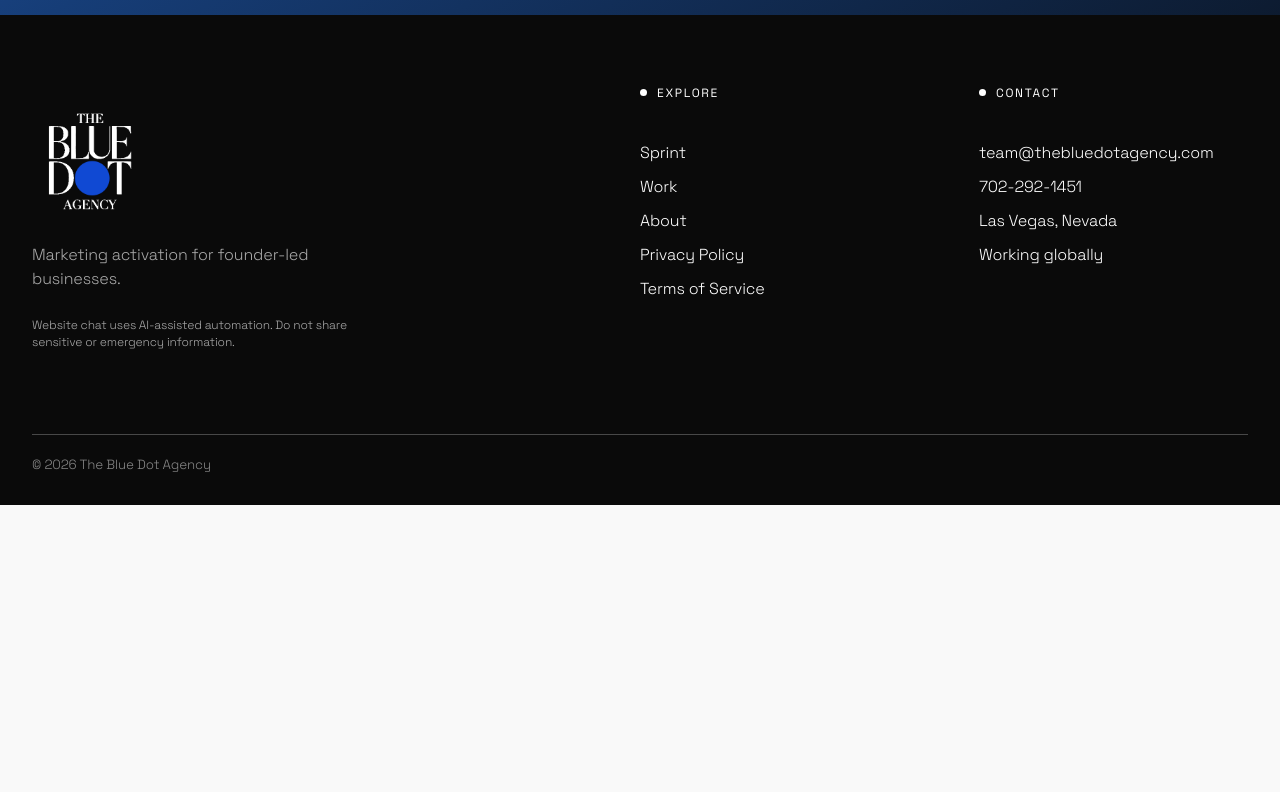
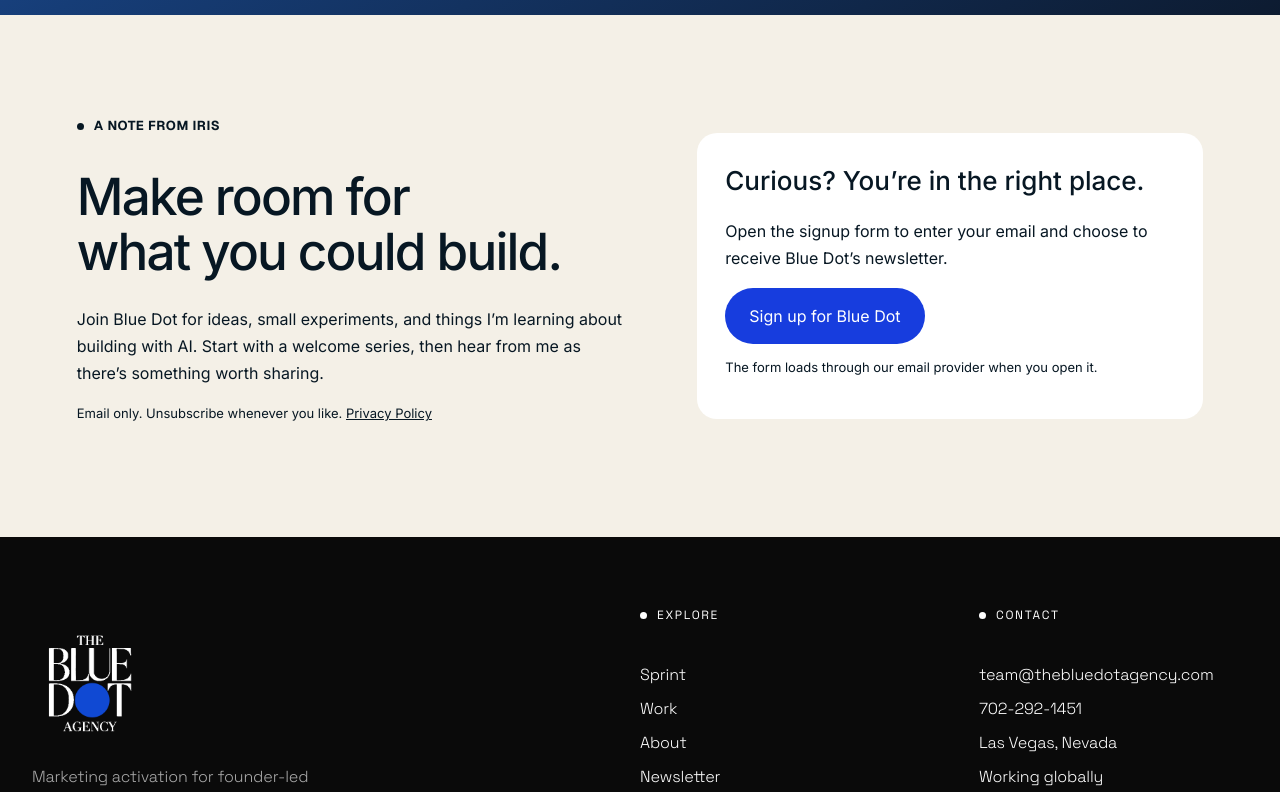
Before and after one commit to thebluedotagency/BlueDotAgency, a React (Vite) app: page / in a window 1280 px wide. Shown: the part 7340-8132 px from the top of the page. Before the commit the page ends 7845 px from the top, so only its background shows below. Built offline with nearby package versions, Linux system fonts and the light colour scheme.

Commit message:
Connect website newsletter signup to GHL

```diff
--- a/src/App.jsx
+++ b/src/App.jsx
@@ -8,15 +8,16 @@
 import {About} from './components/About.jsx';
 import {Faq} from './components/Faq.jsx';
 import {Contact} from './components/Contact.jsx';
+import {Newsletter} from './components/Newsletter.jsx';
 import {Footer} from './components/Footer.jsx';
 
 export function App() {
   useEffect(() => {
     const observer = new IntersectionObserver(
-      entries => entries.forEach(entry => entry.isIntersecting && entry.target.classList.add('seen')),
+      (entries) => entries.forEach((entry) => entry.isIntersecting && entry.target.classList.add('seen')),
       {threshold: 0.12},
     );
-    document.querySelectorAll('.reveal').forEach(el => observer.observe(el));
+    document.querySelectorAll('.reveal').forEach((el) => observer.observe(el));
     return () => observer.disconnect();
   }, []);
 
@@ -35,6 +36,7 @@
         <About />
         <Faq />
         <Contact />
+        <Newsletter />
       </main>
       <Footer />
     </>
--- a/src/components/Footer.jsx
+++ b/src/components/Footer.jsx
@@ -21,6 +21,7 @@
               {label}
             </a>
           ))}
+          <a href="#newsletter">Newsletter</a>
           <a href="/privacy-policy">Privacy Policy</a>
           <a href="/terms-and-conditions">Terms of Service</a>
         </div>
--- /dev/null
+++ b/src/components/Newsletter.jsx
@@ -0,0 +1,49 @@
+import {useState} from 'react';
+
+const signupUrl = 'https://api.leadconnectorhq.com/widget/form/ReAP14PpMPi76G2KeYq5';
+
+export function Newsletter() {
+  const [opened, setOpened] = useState(false);
+  return (
+    <section className="newsletter" id="newsletter" aria-labelledby="newsletter-title">
+      <div>
+        <p className="eyebrow">A note from Iris</p>
+        <h2 id="newsletter-title">
+          Make room for
+          <br />
+          what you could build.
+        </h2>
+        <p>
+          Join Blue Dot for ideas, small experiments, and things I’m learning about building with AI. Start with a
+          welcome series, then hear from me as there’s something worth sharing.
+        </p>
+        <p className="newsletter-small">
+          Email only. Unsubscribe whenever you like. <a href="/privacy-policy">Privacy Policy</a>
+        </p>
+      </div>
+      <div className="newsletter-signup">
+        {opened ? (
+          <>
+            <iframe src={signupUrl} title="Blue Dot newsletter signup" className="newsletter-form" />
+            <p className="newsletter-small">
+              Form not loading?{' '}
+              <a href={signupUrl} target="_blank" rel="noreferrer">
+                Open the signup form
+              </a>
+              .
+            </p>
+          </>
+        ) : (
+          <>
+            <h3>Curious? You’re in the right place.</h3>
+            <p>Open the signup form to enter your email and choose to receive Blue Dot’s newsletter.</p>
+            <button className="primary-button" type="button" onClick={() => setOpened(true)}>
+              Sign up for Blue Dot
+            </button>
+            <p className="newsletter-small">The form loads through our email provider when you open it.</p>
+          </>
+        )}
+      </div>
+    </section>
+  );
+}
--- a/src/legal.jsx
+++ b/src/legal.jsx
@@ -6,7 +6,8 @@
   <p className="legal-kicker">Effective Date: September 3, 2026</p><h1>Privacy Policy</h1>
   <p className="legal-lead">Employ AI, an S corporation doing business as The Blue Dot Agency, operates this website. This notice explains what we collect, why we collect it, the services that help us operate the site, and the choices available to you.</p>
   <Section title="1. Information We Collect"><Bullets><li>Contact and inquiry information, such as your name, email address, phone number, company, and messages you send us.</li><li>Appointment information and communication preferences submitted through our booking provider.</li><li>Chat content and related interaction records when you choose to use the website chat.</li><li>Technical and usage information, such as IP address, browser, device, referring page, pages viewed, and interaction data.</li><li>Consent, opt-in, opt-out, and communication records.</li></Bullets><p>Please do not submit sensitive personal information, health information, financial account credentials, government identification numbers, or emergency information through the website chat or booking form.</p></Section>
-  <Section title="2. How We Use Information"><Bullets><li>Respond to inquiries and schedule conversations.</li><li>Provide requested services and communicate about appointments.</li><li>Operate, secure, troubleshoot, and improve the website.</li><li>Understand website use when you permit analytics.</li><li>Maintain consent and opt-out records and meet legal obligations.</li></Bullets></Section>
+  <Section title="2. How We Use Information"><Bullets><li>Send the Blue Dot welcome series and newsletter when you subscribe, and manage your email preferences.</li>
+              <li>Respond to inquiries and schedule conversations.</li><li>Provide requested services and communicate about appointments.</li><li>Operate, secure, troubleshoot, and improve the website.</li><li>Understand website use when you permit analytics.</li><li>Maintain consent and opt-out records and meet legal obligations.</li></Bullets></Section>
   <Section title="3. AI-Assisted Chat and Automation"><p>Our website chat may use artificial intelligence and automated tools to provide initial responses, route inquiries, and assist with scheduling. You are interacting with an automated system unless a team member joins the conversation. AI responses may be incomplete or inaccurate and are not professional, legal, medical, financial, or emergency advice.</p><p>Chat content may be processed and stored by LeadConnector or GoHighLevel and their service providers so the chat can operate, conversations can be reviewed, and our team can respond. Do not use the chat for emergencies. If you or someone else may be in immediate danger, contact local emergency services.</p></Section>
   <Section title="4. Service Providers and Data Flows"><p>We use service providers to operate this website. They process information for us under their own terms and privacy commitments:</p><Bullets><li><strong>LeadConnector and GoHighLevel:</strong> appointment booking, website chat, customer relationship management, email, and SMS communication.</li><li><strong>Microsoft Clarity:</strong> website interaction and session analytics, loaded only after you allow analytics and chat.</li><li><strong>Plausible Analytics:</strong> website traffic measurement, loaded only after you allow analytics and chat.</li><li><strong>Cloudflare and OpenAI Sites:</strong> website delivery, security, and hosting infrastructure.</li></Bullets><p>We do not sell or rent personal information. We may disclose information when required by law, to protect rights and safety, or as part of a business transfer subject to appropriate safeguards.</p></Section>
   <Section title="5. Cookies and Your Choice"><p>Essential hosting and security technologies may operate when you visit. Analytics and the AI-assisted chat widget load only after you select “Allow analytics and chat.” You may choose “Essential only” and still view the website and use the direct booking links. You can reopen Privacy choices from the footer and change your selection at any time. Changing your selection affects future loading on that device and does not automatically delete information already collected.</p></Section>
--- a/src/styles.css
+++ b/src/styles.css
@@ -422,3 +422,76 @@
   .intro,.sprint-heading,.sprint-detail,.post-sprint,.work-heading,.case-grid,.about-heading,.founders-grid,.faq{width:calc(100% - 40px)}
   .statement,.contact,footer{padding-left:20px;padding-right:20px}
 }
+
+
+.newsletter {
+  padding: 100px max(6vw, 24px);
+  display: grid;
+  grid-template-columns: 1.1fr 1fr;
+  gap: 64px;
+  background: #f4f0e7;
+  color: #071723;
+  scroll-margin-top: 110px;
+}
+.newsletter h2 {
+  font-size: clamp(36px, 4vw, 62px);
+  line-height: 1.08;
+  letter-spacing: -0.035em;
+  margin: 0 0 26px;
+}
+.newsletter p {
+  max-width: 580px;
+  line-height: 1.7;
+}
+.newsletter a {
+  color: inherit;
+  text-decoration: underline;
+}
+.newsletter-signup {
+  align-self: center;
+  background: white;
+  padding: 28px;
+  border-radius: 20px;
+  min-width: 0;
+}
+.newsletter-signup h3 {
+  font-size: 26px;
+  margin: 0 0 18px;
+}
+.newsletter .newsletter-small {
+  font-size: 13px;
+  line-height: 1.6;
+}
+.newsletter .primary-button {
+  cursor: pointer;
+  font: inherit;
+  border: 0;
+  background: #173dde;
+  color: white;
+  padding: 16px 24px;
+  border-radius: 30px;
+}
+.newsletter-form {
+  width: 100%;
+  height: 556px;
+  border: 0;
+  display: block;
+}
+.newsletter button:focus-visible,
+.newsletter a:focus-visible {
+  outline: 3px solid #173dde;
+  outline-offset: 5px;
+}
+@media (max-width: 700px) {
+  .newsletter {
+    grid-template-columns: 1fr;
+    gap: 24px;
+    padding: 64px 24px;
+  }
+  .newsletter-signup {
+    padding: 16px;
+  }
+  .newsletter-form {
+    height: 600px;
+  }
+}
```
